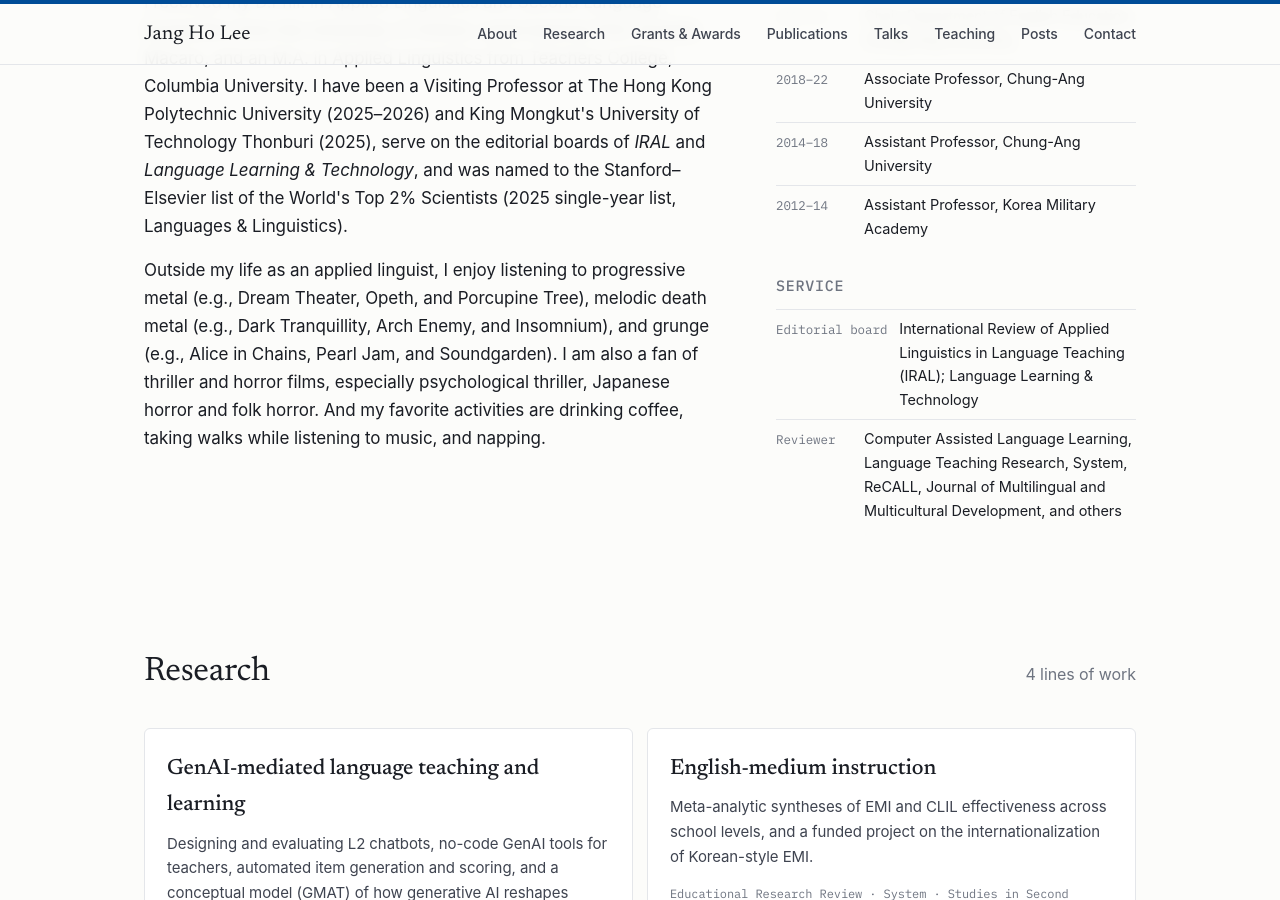
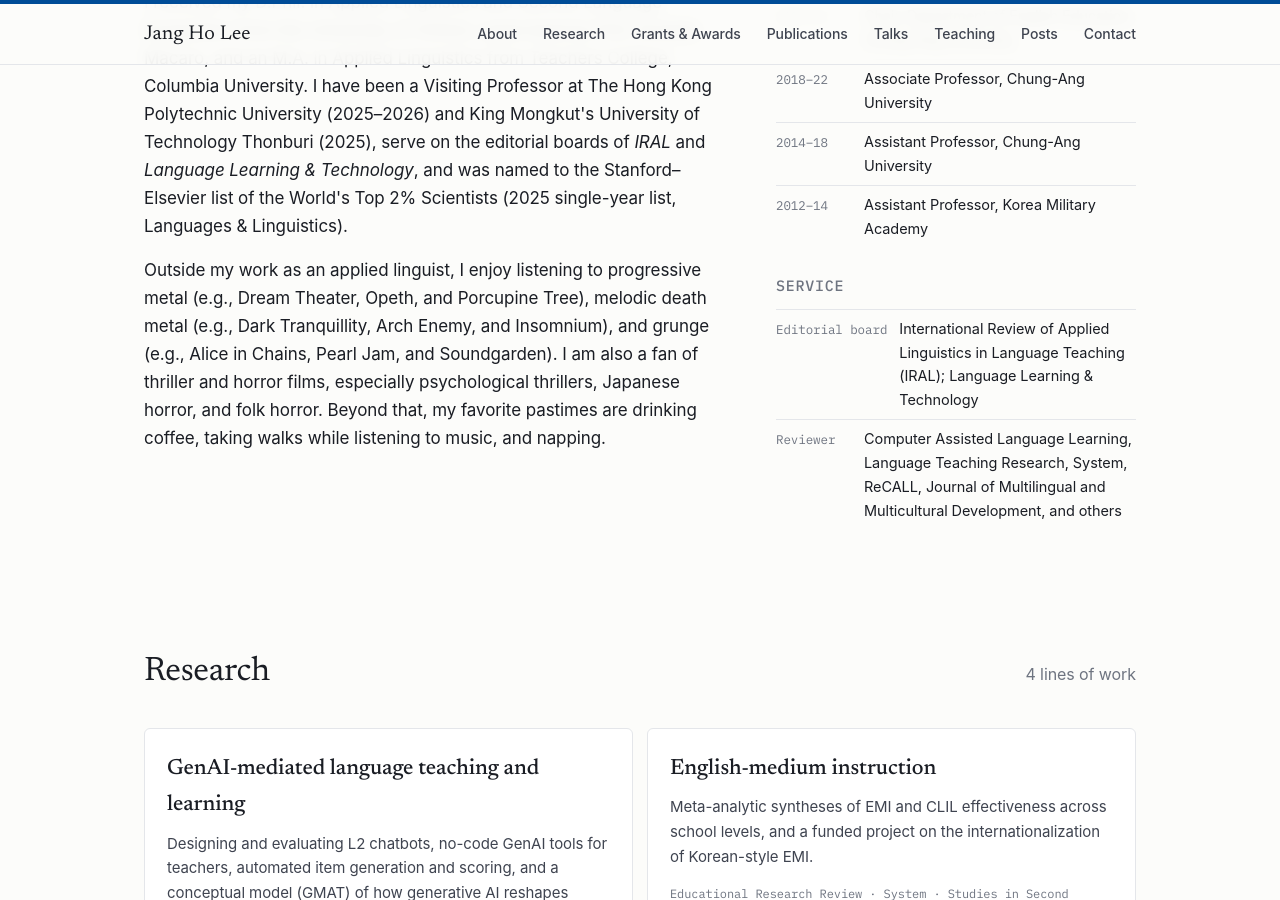
Before and after one commit to jangho330/jangho330.github.io, a Jekyll site: the page built from index.html, in a window 1280 px wide and 900 px high, scrolled down 1240 px. Built offline with Jekyll 4.4.1, drawn with Linux system fonts in a browser that asks for light colours; some web fonts are replaced.

Commit message:
Update index.html

```diff
--- a/index.html
+++ b/index.html
@@ -35,7 +35,7 @@
       <p>I am Professor of English Education at Chung-Ang University in Seoul, where I have served as Chair of the Department of English Education (2023–2025) and Director of the Digital Education Support Center (2024–2026). My research examines how technology — most recently generative AI — is reshaping second language teaching and learning, alongside long-standing interests in English-medium instruction and the language instructors use in English classrooms.</p>
       <p>Much of my work synthesizes the field's evidence through meta-analysis, with recent articles in <em>Review of Educational Research</em>, <em>Educational Research Review</em>, <em>Applied Linguistics</em>, and <em>Language Learning &amp; Technology</em>. Current projects build and evaluate L2 chatbots, explore no-code approaches that let teachers create their own GenAI tools, and develop <em>GenAI-mediated activity theory</em> as a framework for understanding teachers' changing practice.</p>
       <p>I received my D.Phil. in Applied Linguistics and Second Language Acquisition from the University of Oxford, supervised by Prof. Ernesto Macaro, and an M.A. in Applied Linguistics from Teachers College, Columbia University. I have been a Visiting Professor at The Hong Kong Polytechnic University (2025–2026) and King Mongkut's University of Technology Thonburi (2025), serve on the editorial boards of <em>IRAL</em> and <em>Language Learning &amp; Technology</em>, and was named to the Stanford–Elsevier list of the World's Top 2% Scientists (2025 single-year list, Languages &amp; Linguistics).</p>
-      <p>Outside my life as an applied linguist, I enjoy listening to progressive metal (e.g., Dream Theater, Opeth, and Porcupine Tree), melodic death metal (e.g., Dark Tranquillity, Arch Enemy, and Insomnium), and grunge (e.g., Alice in Chains, Pearl Jam, and Soundgarden). I am also a fan of thriller and horror films, especially psychological thriller, Japanese horror and folk horror. And my favorite activities are drinking coffee, taking walks while listening to music, and napping.</p>
+      <p>Outside my work as an applied linguist, I enjoy listening to progressive metal (e.g., Dream Theater, Opeth, and Porcupine Tree), melodic death metal (e.g., Dark Tranquillity, Arch Enemy, and Insomnium), and grunge (e.g., Alice in Chains, Pearl Jam, and Soundgarden). I am also a fan of thriller and horror films, especially psychological thrillers, Japanese horror, and folk horror. Beyond that, my favorite pastimes are drinking coffee, taking walks while listening to music, and napping.</p>
     </div>
     <aside class="aside">
       <h3>Education</h3>
```
